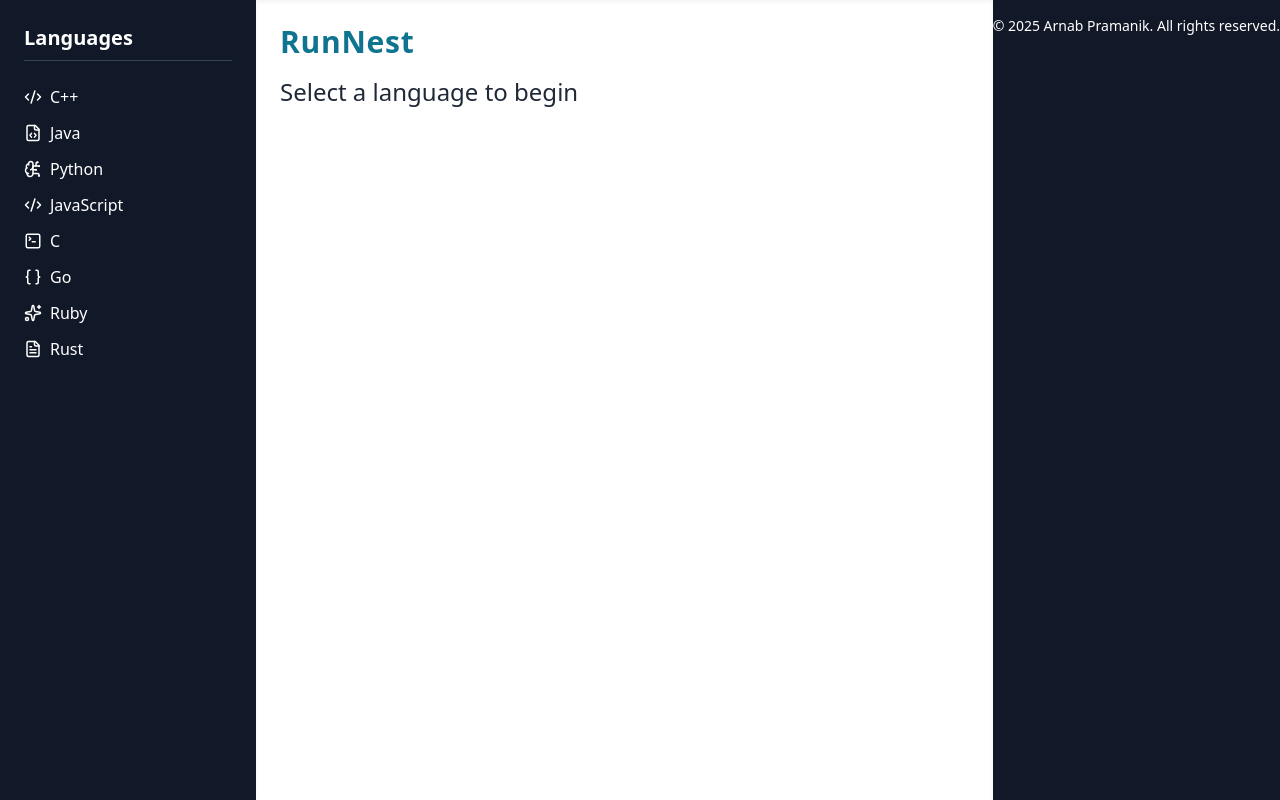
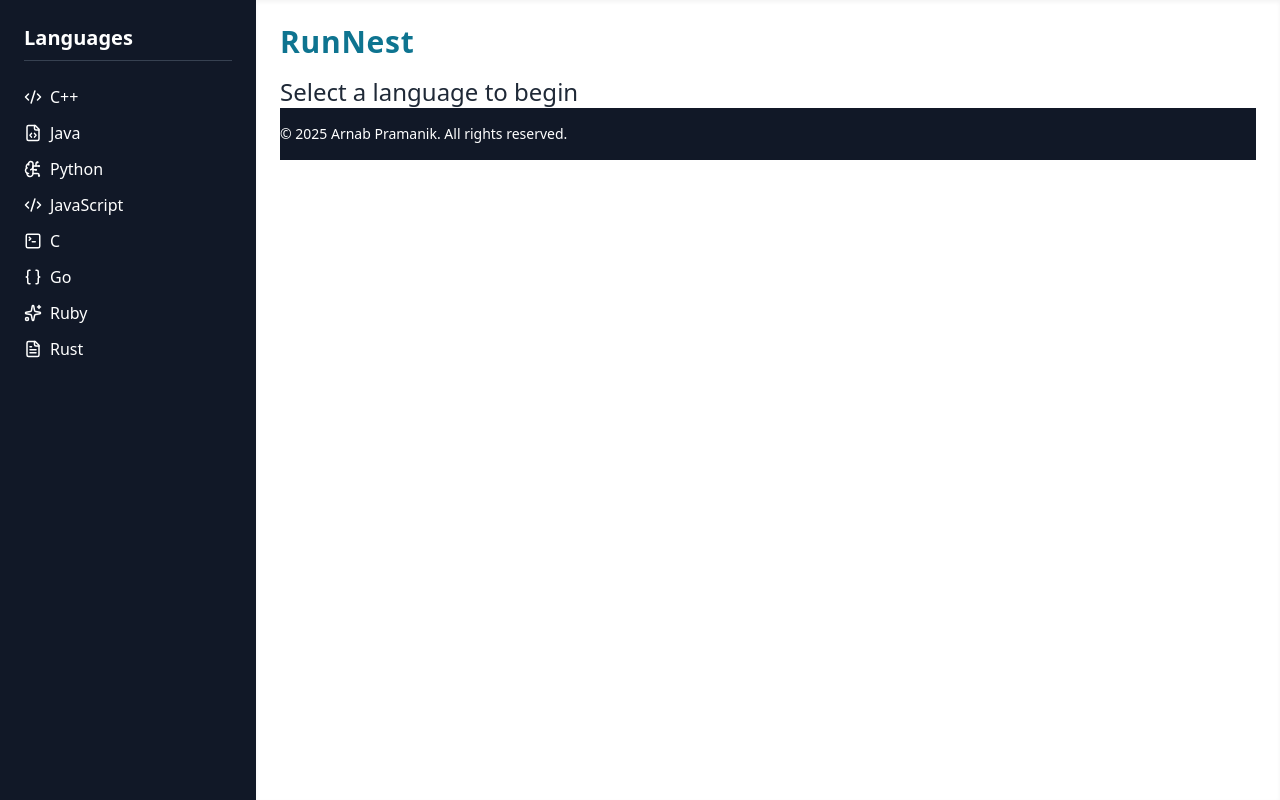
Before and after one commit to Arnab141/RunNest, a React (Vite) app in the folder client/: page / in a window 1280 px wide. Built offline with nearby package versions, Linux system fonts and the light colour scheme.

Commit message:
Update App.jsx

```diff
--- a/client/src/App.jsx
+++ b/client/src/App.jsx
@@ -49,6 +49,7 @@ function AppRoutes() {
           />
         </div>
       )}
+      <footer class=" py-4 bg-gray-900 text-white text-sm">© 2025 Arnab Pramanik. All rights reserved.</footer>
     </main>
   );
 }
@@ -66,7 +67,7 @@ function App() {
       <div className="flex min-h-screen bg-gray-100 font-sans">
         <Sidebar />
         <AppRoutes />
-        <footer class=" py-4 bg-gray-900 text-white text-sm">© 2025 Arnab Pramanik. All rights reserved.</footer>
+
       </div>
     </Router>
   );
```
